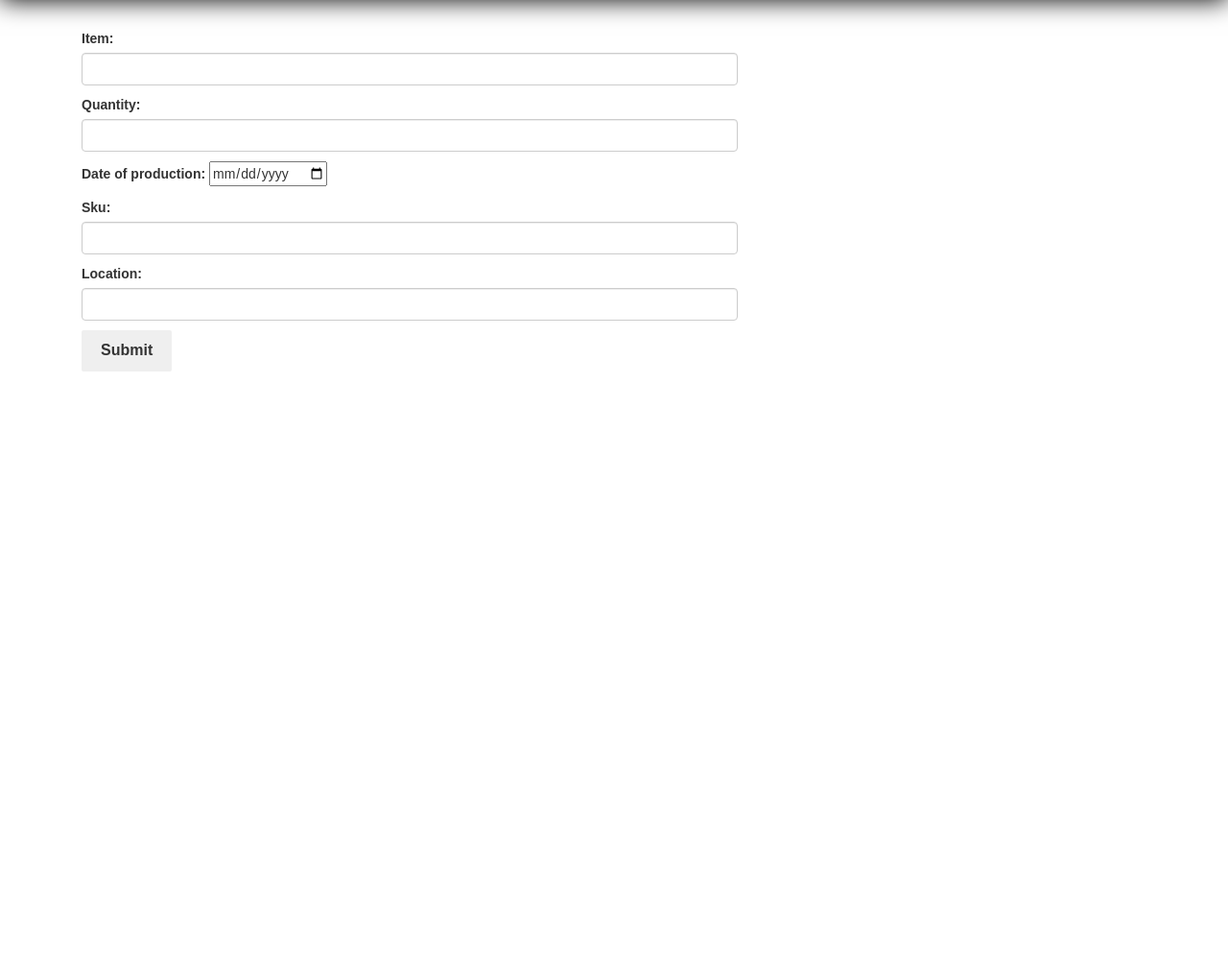
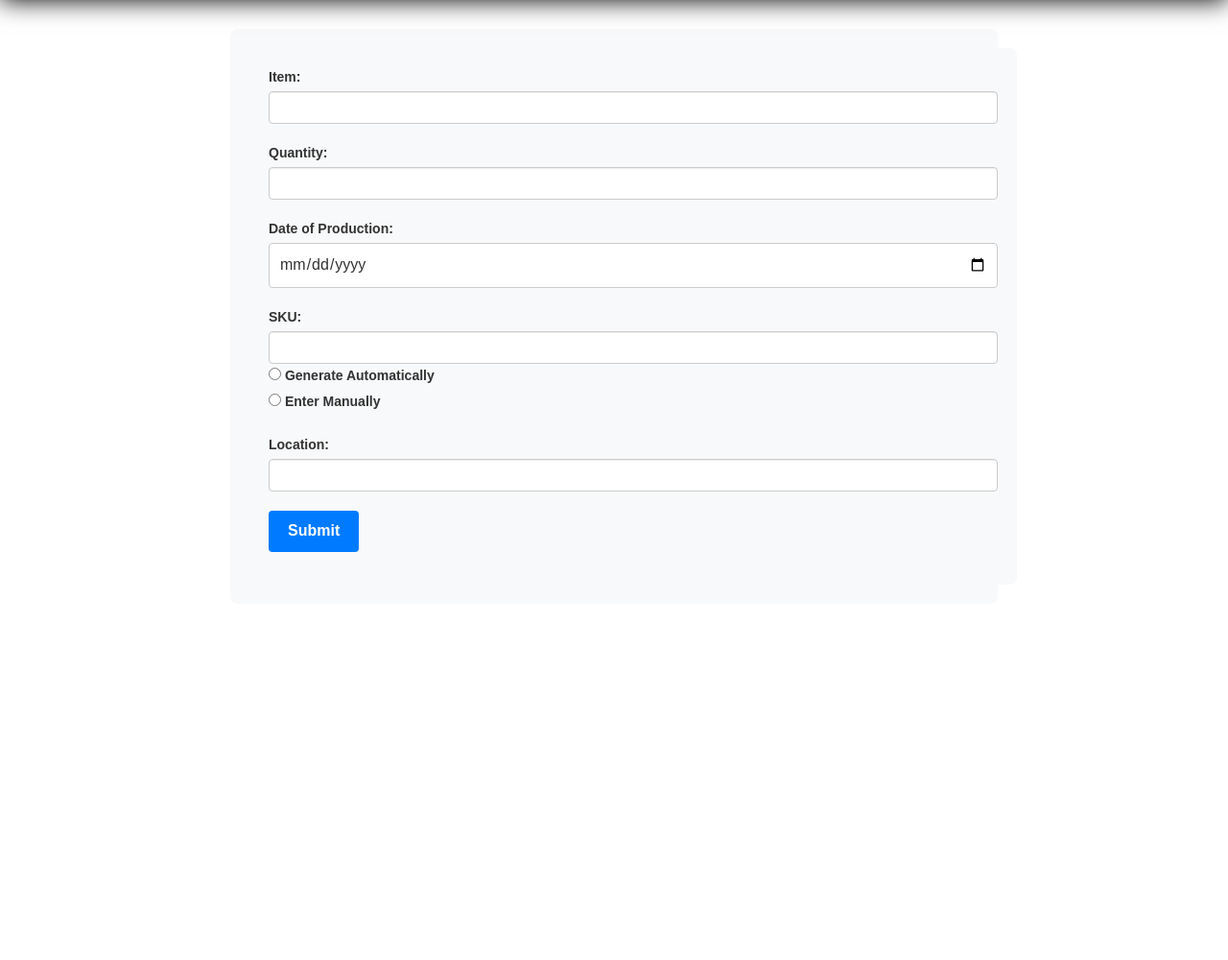
Before and after one commit to Elkrypton/inventory-beta, a Django app: page /myforms/ in a window 1280 px wide. Shown: the part 80-1080 px from the top of the page at 96% size. Run offline with Django 4.2, Linux system fonts and the light colour scheme; the visitor is signed in with stand-in values (Sample User, id 1); some libraries are stand-ins or nearby versions.

Commit message:
..updating all files

```diff
--- a/orders_reporter/forms.py
+++ b/orders_reporter/forms.py
@@ -2,18 +2,39 @@
 import pyqrcode
 from django import forms
 from .models import Manufacturer, Note, SearchProduct
+import random
+
+choices = (('GenerateSku','generate_sku'), ('Add Manually','add_manually'))
+
 class ManufacturerForm(forms.ModelForm):
+    sku_gen = forms.ChoiceField(
+    choices=[('auto', 'Generate Automatically'), ('manual', 'Enter Manually')],
+    widget=forms.RadioSelect()
+    )
 
     class Meta:
         model = Manufacturer
+        sku_gen = forms.ChoiceField(choices=choices, widget=forms.RadioSelect())
         fields = ['item', 'quantity', 'date_of_production', 'sku', 'location']
         widgets = {
             'item': forms.TextInput(attrs={'size':'40', 'class': 'form-control'}),
-            'quantity': forms.NumberInput(attrs={'size':'40','class': 'form-control'}),
+            'quantity': forms.NumberInput(attrs={'sixze':'40','class': 'form-control'}),
             'date_of_production': forms.widgets.DateInput(attrs={'type': 'date'}),
 
             'sku': forms.TextInput(attrs={'size':'40','class': 'form-control'}),
             'location': forms.TextInput(attrs={'size':'40','class': 'form-control'})}
+
+    def clean_sku(self):
+
+        sku_type = self.cleaned_data.get('sku_gen')
+        if sku_type == 'auto':
+            while True:
+                sku = f"{random.randint(1000, 9999)}-{random.randint(0, 999):03d}-{random.randint(0, 9999):04d}"
+                if not Manufacturer.objects.filter(sku=sku).exists():
+                    return sku
+        else:
+            sku = self.cleaned_data.get('sku')
+            return sku
 
 
 class NoteForm(forms.ModelForm):
--- a/orders_reporter/models.py
+++ b/orders_reporter/models.py
@@ -3,11 +3,12 @@
 # Create your models here.
 from django.db import models
 
+
 class Manufacturer(models.Model):
     item = models.CharField(max_length=50)
     quantity = models.IntegerField()
     date_of_production = models.DateTimeField()
-    sku = models.CharField(max_length=50)
+    sku = models.CharField(max_length=50, unique=True)
     date_added = models.DateTimeField(auto_now=True)
     location = models.CharField(max_length=50)
 
--- a/orders_reporter/templates/forms.html
+++ b/orders_reporter/templates/forms.html
@@ -1,74 +1,136 @@
 {% extends "base.html" %}
+
 {% block content %}
 
 <style>
-  .button1 {
-    display: inline-block;
+  body {
+    font-family: Arial, sans-serif;
+  }
+
+  .container {
+    max-width: 800px;
+    margin: auto;
+    padding: 20px;
+    background-color: #f8f9fa;
+    border-radius: 8px;
+  }
+
+  .form-group {
+    margin-bottom: 20px;
+  }
+
+  label {
+    font-weight: bold;
+  }
+
+  input[type="text"],
+  input[type="number"],
+  input[type="date"] {
+    width: 100%;
+    padding: 10px;
+    border: 1px solid #ccc;
+    border-radius: 4px;
+    box-sizing: border-box;
+    font-size: 16px;
+  }
+
+  select {
+    width: 100%;
+    padding: 10px;
+    border: 1px solid #ccc;
+    border-radius: 4px;
+    box-sizing: border-box;
+    font-size: 16px;
+  }
+
+  .btn-submit {
     padding: 10px 20px;
     font-size: 16px;
     font-weight: bold;
-    text-align: center;
-    text-decoration: none;
-    border-radius: 8px;
     border: none;
+    border-radius: 4px;
+    background-color: #007bff;
+    color: #fff;
     cursor: pointer;
     transition: background-color 0.3s ease;
   }
-  .button1[type="submit"]:hover {
-    background-color: #1974D2;
-    color: #ffffff;
+
+  .btn-submit:hover {
+    background-color: #0056b3;
   }
-  .button1 {border-radius: 2px;}
 
-    * {
-      box-sizing: border-box;
+  .generated-sku {
+    font-size: 16px;
+    font-weight: bold;
+    color: #28a745;
+  }
+</style>
+
+<div class="container mt-5">
+  <form method="post">
+    {% csrf_token %}
+
+    <div class="form-group">
+      <label for="item">Item:</label>
+      {{ form.item }}
+    </div>
+
+    <div class="form-group">
+      <label for="quantity">Quantity:</label>
+      {{ form.quantity }}
+    </div>
+
+    <div class="form-group">
+      <label for="date_of_production">Date of Production:</label>
+      {{ form.date_of_production }}
+    </div>
+
+    <div class="form-group">
+      <label for="sku">SKU:</label>
+      {{ form.sku }}
+      {{ form.sku_gen }}
+      <div id="generated-sku" class="generated-sku"></div>
+    </div>
+
+    <div class="form-group">
+      <label for="location">Location:</label>
+      {{ form.location }}
+    </div>
+
+    <button type="submit" class="btn btn-submit">Submit</button>
+  </form>
+</div>
+
+<script>
+document.addEventListener('DOMContentLoaded', function() {
+  function generateSKU() {
+    var randomSKU = Math.floor(Math.random() * 9000) + 1000 + '-' +
+                    Math.floor(Math.random() * 1000) + '-' +
+                    Math.floor(Math.random() * 10000);
+    return randomSKU;
+  }
+
+  function updateSKUField() {
+    var skuGenRadio = document.querySelector('input[name="sku_gen"]:checked');
+    var skuField = document.getElementById('id_sku');
+    var generatedSKUElement = document.getElementById('generated-sku');
+    if (skuGenRadio && skuGenRadio.value === 'auto') {
+      var generatedSKU = generateSKU();
+      skuField.value = generatedSKU;
+      generatedSKUElement.textContent = 'Generated SKU: ' + generatedSKU;
+    } else {
+      skuField.value = '';
+      generatedSKUElement.textContent = '';
     }
+  }
 
-    input[type=text], select, textarea {
-      width: 60%;
-      padding: 12px;
-      border: 1px solid #ccc;
-      border-radius: 4px;
-      resize: horizontal;
-    }
+  var skuGenRadios = document.querySelectorAll('input[name="sku_gen"]');
+  skuGenRadios.forEach(function(radio) {
+    radio.addEventListener('change', updateSKUField);
+  });
 
-
-
-    input[type=number], select, textarea {
-      width: 60%;
-      padding: 12px;
-      border: 1px solid #ccc;
-      border-radius: 4px;
-      resize: horizontal;
-    }
-
-
-    .col-25 {
-      float: left;
-      width: 25%;
-      margin-top: 6px;
-    }
-
-    .col-75 {
-      float: left;
-      width: 75%;
-      margin-top: 6px;
-    }
-
-    /* Clear floats after the columns */
-    .row:after {
-      content: "";
-      clear: both;
-    }
-  </style>
-  <body>
-
-    <form method="post">
-    <div class="container">
-      {% csrf_token %}
-      {{ form.as_p }}
-      <button type="submit" class="button button1">Submit</button>
-    </form>
-  </div>
+  updateSKUField();
+});
+</script>
 
 {% endblock content %}
--- a/orders_reporter/templates/search.html
+++ b/orders_reporter/templates/search.html
@@ -65,7 +65,7 @@
     <form method="get">
       <div class="container">
         <form method="get">
-            <input type="text" name="query" maxlength="100" placeholder="sku or product name">
+            <input type="text" name="query" maxlength="100" placeholder="sku or product name",value="this is a test">
               {% csrf_token %}
       <button type="submit" class="button button1">Search</button>
 </div>
--- a/orders_reporter/tests.py
+++ b/orders_reporter/tests.py
@@ -25,7 +25,7 @@
 
         self.root_url = "http://127.0.0.1:8000"
         self.req = requests.get(self.root_url)
-        self.list_urls = ['myforms/','list/','graph/','manufacturer/1/','search/']
+        self.list_urls = ['myforms/','list/','graph/','manufacturer/1/','search/','edit_manufacturer/1/']
 
     #testing the home page root page
     def test_home_page(self):
--- a/orders_reporter/views.py
+++ b/orders_reporter/views.py
@@ -1,6 +1,7 @@
 from .modules import *
 from .forms import SearchForm
-
+import string
+import random
 
 
 class TotalNumoProducts():
@@ -11,16 +12,6 @@
     def total_number_of_products(self):
         items_list = [value['item'] for value in self.manufacturer]
         return dict(Counter(items_list))
-
-    # def most_frequent_items(self):
-    #     max = 3
-    #     freq_list = {}
-    #     items = self.total_number_of_products()
-    #     for item, count in items.items():
-    #         if count >= max:
-    #             freq_list[item] = count
-    #     return freq_list
-
 
     def poduct_quantity(self):
         quantities = [values['quantity'] for values in self.manufacturer]
@@ -34,6 +25,7 @@
 
 
 # views.py
+
 
 
 def product_search(request):
@@ -110,9 +102,9 @@
 
 def generate_qr_code(data):
     qr = qrcode.QRCode(
-        version=1,
+        version=2,
         error_correction=qrcode.constants.ERROR_CORRECT_L,
-        box_size=7,
+        box_size=6,
         border=2,
     )
     qr.add_data(data)
```
Also changed, not shown: orders_reporter/templates/manufacturer_list.html (+10 -4 lines), orders_reporter/templates/base.html (line endings or trailing spaces).
